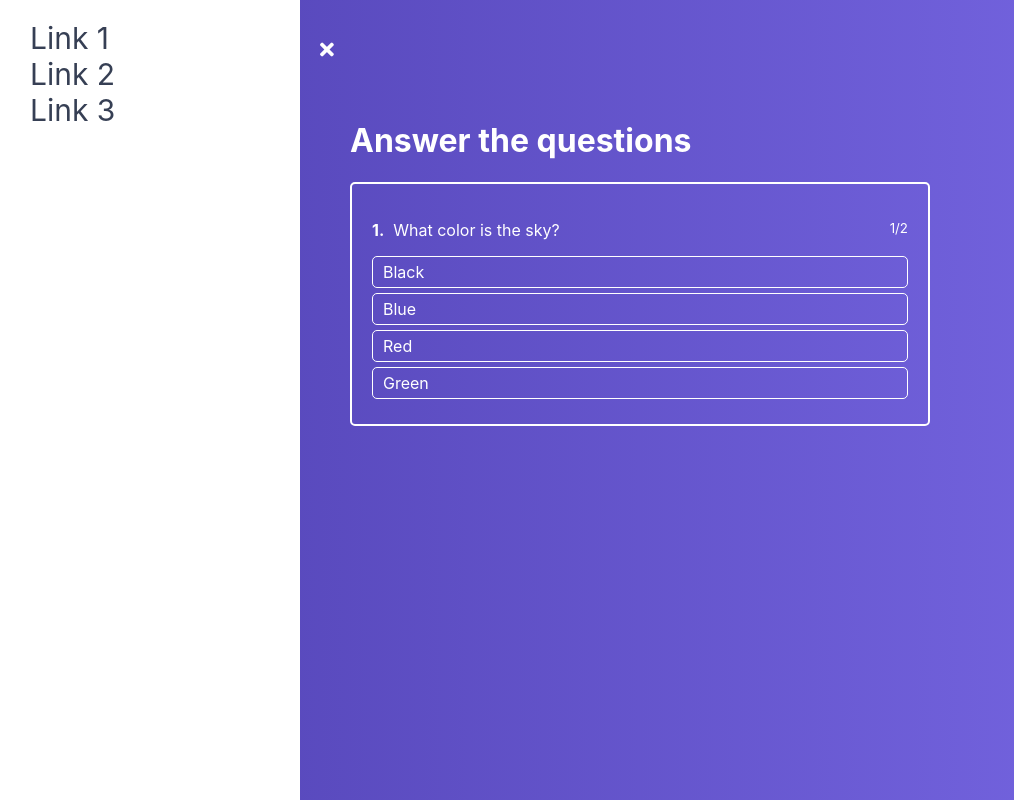
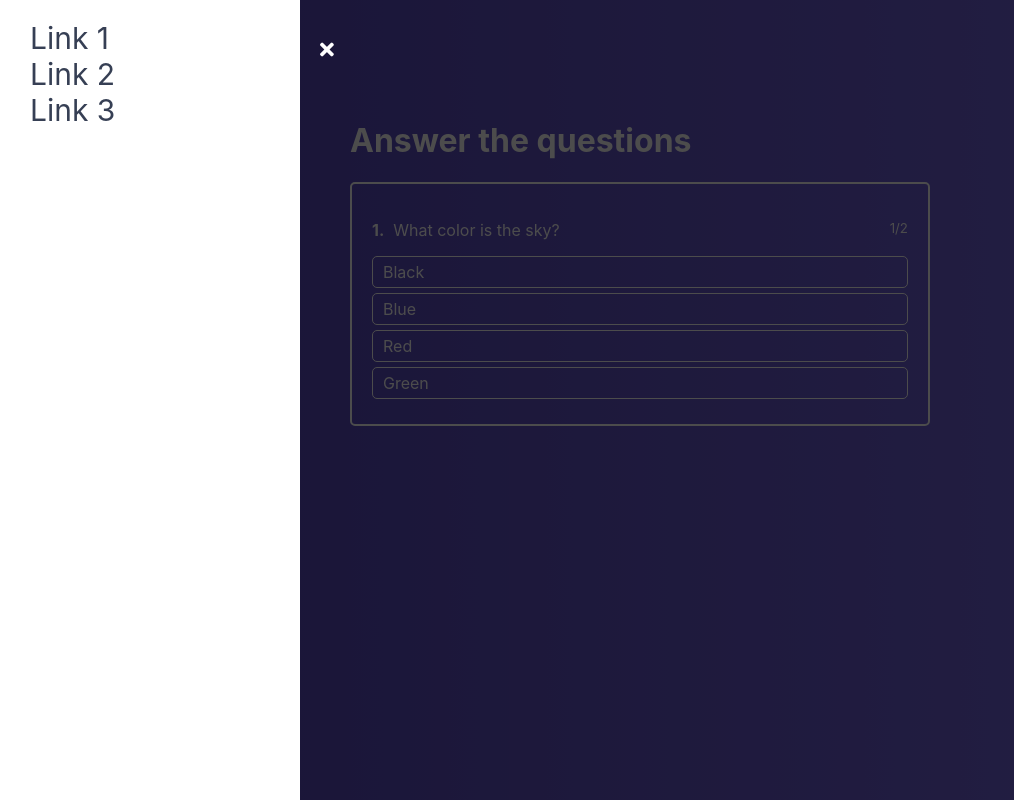
Before and after one commit to beastovsk/Quiz, a React app: page / in a window 1280 px wide. Both pictures are taken after a click on the icon 48 px from the left and 50 px from the top of the page. Shown: the whole page, without its empty margins (0-1014 px from the left). Built offline with nearby package versions, Linux system fonts and the light colour scheme.

Commit message:
closing burger on click to layout

```diff
--- a/src/components/Navigation/MenuToogle/Drawer/Drawer.js
+++ b/src/components/Navigation/MenuToogle/Drawer/Drawer.js
@@ -1,5 +1,6 @@
 import React, { Component } from 'react';
 import classes from './Drawer.module.css'
+import Backdrop from '../../../UI/Button/Backdrop/Backdrop';
 
 
 const links = [
@@ -20,6 +21,7 @@
     }
 
 
+
     render() {
         const cls = [classes.Drawer]
 
@@ -28,11 +30,14 @@
         }
 
         return (
-            <nav className={cls.join(' ')}>
-                <ul>
-                    {this.renderLinks()}
-                </ul>
-            </nav>
+            <React.Fragment>
+                <nav className={cls.join(' ')}>
+                    <ul>
+                        {this.renderLinks()}
+                    </ul>
+                </nav>
+                {this.props.isOpen ? <Backdrop onClick={ this.props.onClose }/> : null}
+            </React.Fragment>
         )
     }
 }
--- /dev/null
+++ b/src/components/UI/Button/Backdrop/Backdrop.js
@@ -0,0 +1,17 @@
+import React from 'react';
+import classes from './Backdrop.module.css'
+
+
+const Backdrop = props => {
+
+    return (
+        <div
+            className={classes.Backdrop}
+            onClick={props.onClick}
+        >
+
+        </div>
+    )
+}
+
+export default Backdrop
--- /dev/null
+++ b/src/components/UI/Button/Backdrop/Backdrop.module.css
@@ -0,0 +1,9 @@
+.Backdrop {
+    z-index: 50;
+    background: rgba(0, 0, 0, .7);
+    position: fixed;
+    top: 0;
+    left: 0;
+    bottom: 0;
+    right: 0;
+}
--- a/src/hoc/Layout/Layout.js
+++ b/src/hoc/Layout/Layout.js
@@ -17,12 +17,19 @@
         })
     }
 
+    menuCloseHandler = () => {
+        this.setState({
+            menu: false
+        })
+    }
+
     render() {
         return (
             <div className={classes.Layout}>
 
                 <Drawer
                     isOpen={this.state.menu}
+                    onClose={this.menuCloseHandler}
                 />
 
                 <MenuToggle
```
